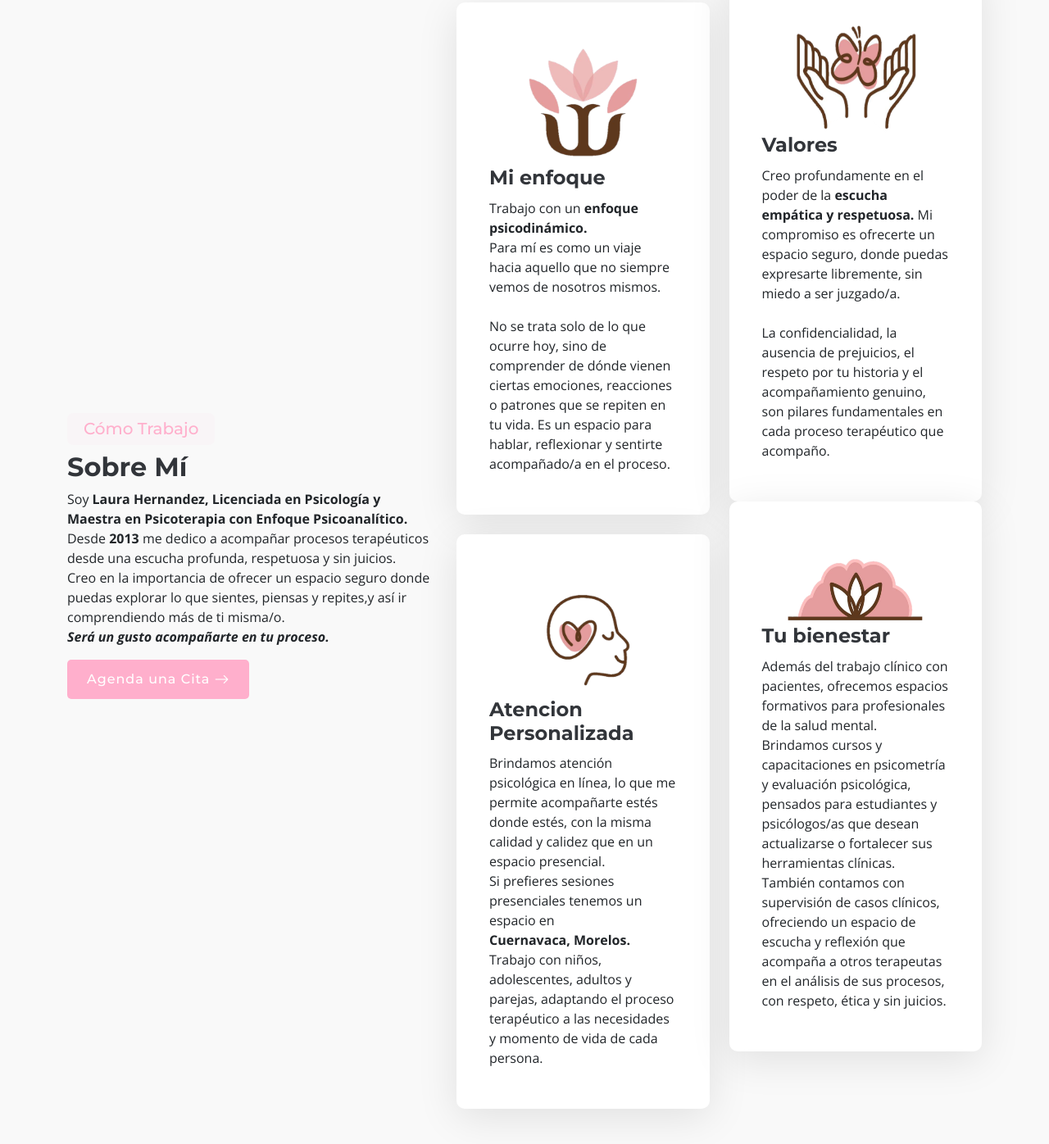
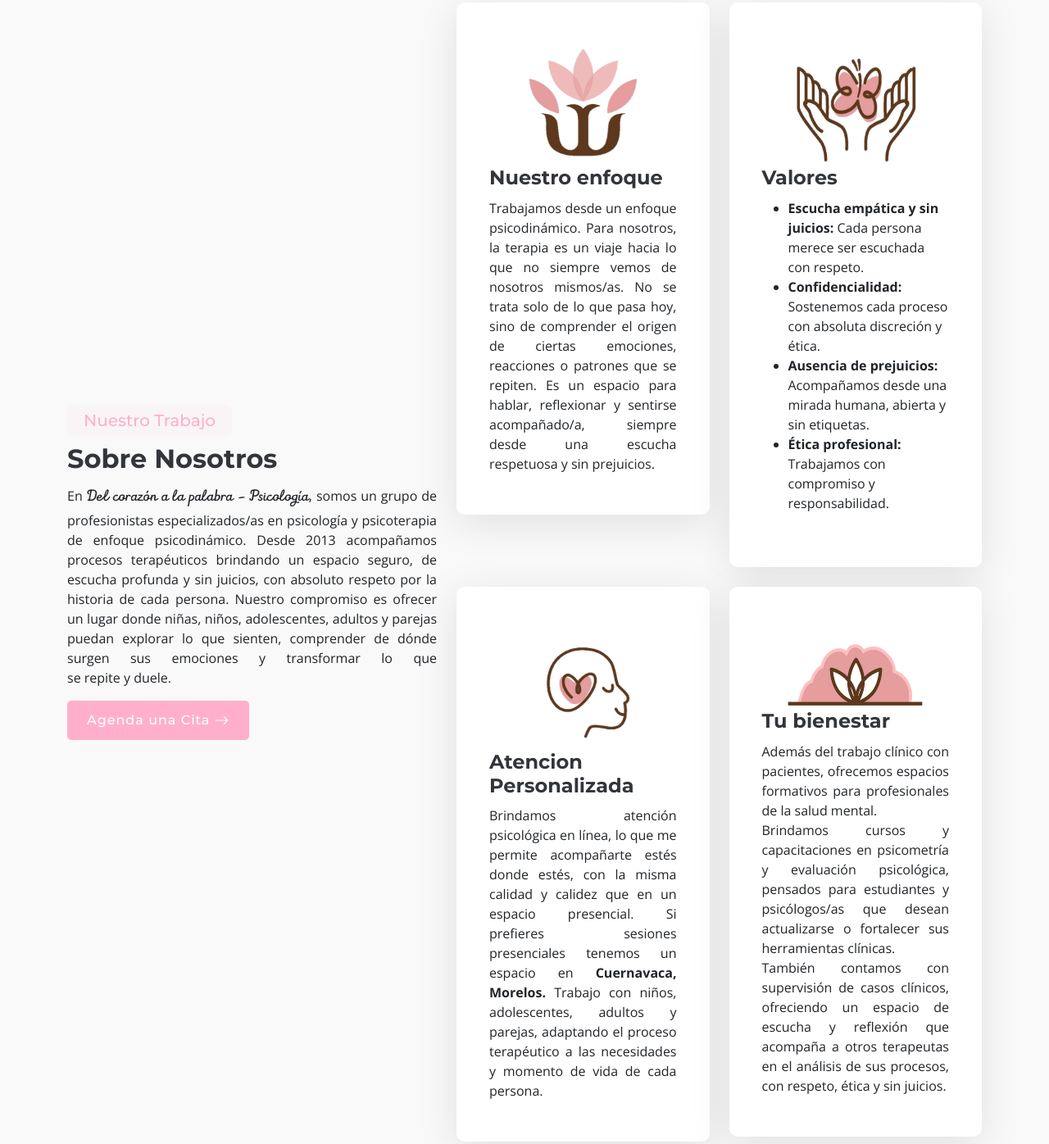
Before and after one commit to Zonoxply29/psicologa_web, a plain HTML site: page index.html in a window 1280 px wide. Shown: the part 857-2253 px from the top of the page at 82% size. Drawn offline with nearby package versions, Linux system fonts and the light colour scheme; no server answers.

Commit message:
Cambios en el texto

```diff
--- a/assets/css/main.css
+++ b/assets/css/main.css
@@ -1449,7 +1449,7 @@ section,
 
 .about .icon-boxes .col-md-6:nth-child(2) .icon-box,
 .about .icon-boxes .col-md-6:nth-child(4) .icon-box {
-  margin-top: -40px;
+  margin-top: 0px;
 }
 
 @media (max-width: 768px) {
@@ -3606,3 +3606,10 @@ section,
     text-align: center;
   }
 }
+
+/* Clase para aplicar la fuente FuentePsicologa a textos específicos */
+.fuente-psicologa {
+  font-family: 'FuentePsicologa', var(--heading-font);
+  font-weight: 400;
+  font-size: 1.5rem;
+}
--- a/index.html
+++ b/index.html
@@ -78,12 +78,11 @@
             </ul>
           </li>
         -->
-          <li><a href="index.html#contact">Contacto</a></li>
         </ul>
         <i class="mobile-nav-toggle d-xl-none bi bi-list"></i>
       </nav>
 
-      <a class="btn-getstarted" href="index.html#about">Reserva Una Cita</a>
+      <a class="btn-getstarted" href="index.html#contact">Reserva Una Cita</a>
 
     </div>
   </header>
@@ -98,8 +97,8 @@
       <div class="container">
         <div class="row">
           <div class="col-lg-10">
-            <h2 data-aos="fade-up" data-aos-delay="100">Acompañamiento Psciológico</h2>
-            <p data-aos="fade-up" data-aos-delay="200">Existe una solucion a tus problemas</p>
+            <h2 data-aos="fade-up" data-aos-delay="100">Acompañamiento Psicológico</h2>
+            <p data-aos="fade-up" data-aos-delay="200">Un lugar para sentirte, pensarte y hablar libremente.</p>
           </div>
           <!--<div class="col-lg-5" data-aos="fade-up" data-aos-delay="300">
             <form action="forms/newsletter.php" method="post" class="php-email-form">
@@ -158,15 +157,16 @@
         <div class="row align-items-xl-center gy-5">
 
           <div class="col-xl-5 content">
-            <h3>Cómo Trabajo</h3>
-            <h2>Sobre Mí</h2>
-            <p> Soy <b>Laura Hernandez, Licenciada en Psicología y Maestra en Psicoterapia con Enfoque
-                Psicoanalítico.</b>
-              <br>Desde <b>2013</b> me dedico a acompañar procesos terapéuticos desde una escucha profunda, respetuosa y
-              sin juicios.
-              <br>Creo en la importancia de ofrecer un espacio seguro donde puedas explorar lo que sientes, piensas y
-              repites,y así ir comprendiendo más de ti misma/o.
-              <br><i><b>Será un gusto acompañarte en tu proceso.</b></i>
+            <h3>Nuestro Trabajo</h3>
+            <h2>Sobre Nosotros</h2>
+            <p style="text-align: justify; text-justify: inter-word;"> En <span class="fuente-psicologa">Del corazón a la palabra - Psicología</span>, somos un grupo de
+              profesionistas especializados/as en
+              psicología y psicoterapia de enfoque psicodinámico.
+              Desde 2013 acompañamos procesos terapéuticos brindando un espacio seguro, de escucha profunda y sin
+              juicios, con absoluto respeto por la historia de cada persona.
+
+              Nuestro compromiso es ofrecer un lugar donde niñas, niños, adolescentes, adultos y parejas puedan explorar
+              lo que sienten, comprender de dónde surgen sus emociones y transformar lo que se repite y duele.
             </p>
             <a href="#" class="read-more"><span>Agenda una Cita</span><i class="bi bi-arrow-right"></i></a>
           </div>
@@ -178,13 +178,13 @@
                 <div class="icon-box">
                   <img src="assets/img/flor_psi_sin_fondo.png" alt="" width="160vh" height="150vh"
                     class="mx-auto d-block">
-                  <h3>Mi enfoque</h3>
-                  <p>
-                    Trabajo con un <b>enfoque psicodinámico.</b> <br> Para mí es como un viaje hacia aquello que no
-                    siempre vemos de nosotros mismos. <br>
-                    <br> No se trata solo de lo que ocurre hoy, sino de comprender de dónde vienen ciertas emociones,
-                    reacciones o patrones que se repiten en tu vida.
-                    Es un espacio para hablar, reflexionar y sentirte acompañado/a en el proceso.
+                  <h3>Nuestro enfoque</h3>
+                  <p style="text-align: justify; text-justify: inter-word;">
+                    Trabajamos desde un enfoque psicodinámico. Para nosotros, la terapia es un viaje hacia lo que no
+                    siempre vemos de nosotros mismos/as. No se trata solo de lo que pasa hoy, sino de comprender el
+                    origen de ciertas emociones, reacciones o patrones que se repiten.
+                    Es un espacio para hablar, reflexionar y sentirse acompañado/a, siempre desde una escucha respetuosa
+                    y sin prejuicios.
                   </p>
                 </div>
               </div> <!-- End Icon Box -->
@@ -193,12 +193,12 @@
                 <div class="icon-box">
                   <img src="assets/img/manos_sin_fondo.png" alt="" width="160vh" height="150vh" class="mx-auto d-block">
                   <h3>Valores</h3>
-                  <p>Creo profundamente en el poder de la <b>escucha empática y respetuosa.</b> Mi compromiso es
-                    ofrecerte un espacio seguro, donde puedas expresarte libremente, sin miedo a ser juzgado/a. <br>
-                    <br>
-                    La confidencialidad, la ausencia de prejuicios, el respeto por tu historia y el acompañamiento
-                    genuino, son pilares fundamentales en cada proceso terapéutico que acompaño.
-                  </p>
+                    <ul>
+                      <li><b>Escucha empática y sin juicios:</b> Cada persona merece ser escuchada con respeto.</li>
+                      <li><b>Confidencialidad:</b> Sostenemos cada proceso con absoluta discreción y ética.</li>
+                      <li><b>Ausencia de prejuicios:</b> Acompañamos desde una mirada humana, abierta y sin etiquetas.</li>
+                      <li><b>Ética profesional:</b> Trabajamos con compromiso y responsabilidad.</li>
+                    </ul>
                 </div>
               </div> <!-- End Icon Box -->
 
@@ -206,11 +206,9 @@
                 <div class="icon-box">
                   <img src="assets/img/cabeza_ps.png" alt="" width="160vh" height="150vh" class="mx-auto d-block">
                   <h3>Atencion Personalizada</h3>
-                  <p>Brindamos atención psicológica en línea, lo que me permite acompañarte estés donde estés, con la
+                  <p style="text-align: justify; text-justify: inter-word;">Brindamos atención psicológica en línea, lo que me permite acompañarte estés donde estés, con la
                     misma calidad y calidez que en un espacio presencial.
-                    <br>
-                    Si prefieres sesiones presenciales tenemos un espacio en <br><b>Cuernavaca, Morelos.</b>
-                    <br>
+                    Si prefieres sesiones presenciales tenemos un espacio en <b>Cuernavaca, Morelos.</b>
                     Trabajo con niños, adolescentes, adultos y parejas, adaptando el proceso terapéutico a las
                     necesidades y momento de vida de cada persona.
                   </p>
@@ -222,7 +220,7 @@
                   <img src="assets/img/flor_fondo_transparente.png" alt="" width="190vh" height="100vh"
                     class="mx-auto d-block">
                   <h3>Tu bienestar</h3>
-                  <p>Además del trabajo clínico con pacientes, ofrecemos espacios formativos para profesionales de la
+                  <p style="text-align: justify; text-justify: inter-word;">Además del trabajo clínico con pacientes, ofrecemos espacios formativos para profesionales de la
                     salud mental.
                     <br>
                     Brindamos cursos y capacitaciones en psicometría y evaluación psicológica, pensados para estudiantes
@@ -306,7 +304,7 @@
     <section id="nacionalidades" class="pacientes nacionalidades section light-background">
       <div class="container section-title" data-aos="fade-up">
         <h2>Nacionalidades de los Pacientes Atendidos</h2>
-        <p>He tenido el privilegio de acompañar en su proceso terapéutico a personas de diferentes nacionalidades,
+        <p style="text-align: justify; text-justify: inter-word;">He tenido el privilegio de acompañar en su proceso terapéutico a personas de diferentes nacionalidades,
           brindando apoyo psicológico sin importar fronteras geográficas a través de la terapia en línea.</p>
       </div>
 
@@ -370,7 +368,7 @@
       <!-- Section Title -->
       <div class="container section-title" data-aos="fade-up">
         <h2>Servicios</h2>
-        <p><i>"Tu <b>bienestar emocional es mi prioridad.</b> Con un enfoque centrado en tus necesidades, ofrezco una
+        <p style="text-align: justify; text-justify: inter-word;"><i>"Tu <b>bienestar emocional es mi prioridad.</b> Con un enfoque centrado en tus necesidades, ofrezco una
             gama de servicios terapéuticos para acompañarte en momentos de cambio,
             superación de obstáculos y búsqueda de equilibrio personal. Descubre cómo podemos <b>trabajar juntos</b>
             para alcanzar tus objetivos de <b>salud mental y crecimiento.</b>"</i></p>
@@ -846,8 +844,10 @@
               </div>
               <h4><sup>$</sup><span id="precio-valoracion" data-precio-usd="0"></span></h4> <!--PRECIO VALORACION-->
               <ul>
-                <p class="text-center">Cada proceso terapéutico es único, por eso adapto los honorarios a tus posibilidades, sin planes rígidos ni paquetes cerrados. La prioridad es ofrecer un acompañamiento justo y respetuoso.</p>
-               <!--
+                <p class="text-center">Cada proceso terapéutico es único, por eso adapto los honorarios a tus
+                  posibilidades, sin planes rígidos ni paquetes cerrados. La prioridad es ofrecer un acompañamiento
+                  justo y respetuoso.</p>
+                <!--
                 <li><i class="bi bi-check"></i> <span>Evaluación inicial y recomendaciones</span></li>
                 <li><i class="bi bi-check"></i> <span>Espacio para plantear tus objetivos y dudas</span></li>
                 <li><i class="bi bi-check"></i> <span>Definición del enfoque de trabajo</span></li>
@@ -866,7 +866,8 @@
 
               <h4><sup>$</sup><span id="precio-flexible" data-precio-usd="500"></span></h4> <!--PRECIO FLEXIBLE-->
               <ul>
-                <p class="text-center"> La primera consulta es con costo general, es un espacio breve para conocernos, aclarar dudas y explorar juntos cómo puedo apoyarte en tu camino.</p>
+                <p class="text-center"> La primera consulta es con costo general, es un espacio breve para conocernos,
+                  aclarar dudas y explorar juntos cómo puedo apoyarte en tu camino.</p>
               </ul>
               <div class="text-center"><a href="#contact" class="buy-btn">Contactame</a></div>
             </div>
@@ -880,7 +881,8 @@
               </div>
               <h4><sup>$</sup><span id="precio-integral" data-precio-usd="1500"></span></h4> <!--PRECIO INTEGRAL-->
               <ul>
-                <p class="text-center"> Después de la valoración, el pago se realiza por sesión. La frecuencia y duración las definimos juntos, respetando tu ritmo y necesidades.</p>
+                <p class="text-center"> Después de la valoración, el pago se realiza por sesión. La frecuencia y
+                  duración las definimos juntos, respetando tu ritmo y necesidades.</p>
               </ul>
               <div class="text-center"><a href="#" class="buy-btn">Contactame</a></div>
             </div>
@@ -898,7 +900,8 @@
                 <ul>
                   <li>
                     <p>
-                      Estoy abierta a conversar sobre costos y formas de pago para encontrar la opción que mejor se adapte a ti.
+                      Estoy abierta a conversar sobre costos y formas de pago para encontrar la opción que mejor se
+                      adapte a ti.
                     </p>
                   </li>
                 </ul>
@@ -1135,7 +1138,7 @@
             <div class="text-center">
               <h3>"Haz la diferencia en tu vida, reserva tu cita ahora"</h3>
               <p>Miles de mujeres han confiado en mí para mejorar su bienestar emocional.</p>
-              <a class="cta-btn" href="#">Reserva Ahora</a>
+              <a class="cta-btn" href="index.html#contact">Reserva Ahora</a>
             </div>
           </div>
         </div>
@@ -1526,16 +1529,16 @@
             <a href=""><i class="bi bi-linkedin"></i></a>
           </div>
         </div>
-
         <div class="col-lg-2 col-6 footer-links">
           <h4>Secciones</h4>
           <ul>
-            <li><a href="#">Inicio</a></li>
-            <li><a href="#">Sobre Mi</a></li>
-            <li><a href="#">Servicios</a></li>
-            <li><a href="#">Planes de Precios</a></li>
-            <li><a href="#">Preguntas Frecuentes</a></li>
-            <li><a href="#">Contacto</a></li>
+            <li><a href="index.html#hero">Inicio</a></li>
+            <li><a href="index.html#about">Sobre Mi</a></li>
+            <li><a href="index.html#services">Servicios</a></li>
+            <li><a href="index.html#cursos">Cursos</a></li>
+            <li><a href="index.html#pricing">Modalidades y Honorarios</a></li>
+            <li><a href="index.html#faq">Preguntas Frecuentes</a></li>
+            <li><a href="index.html#contact">Contacto</a></li>
           </ul>
         </div>
         <!--
@@ -1559,7 +1562,7 @@
     </div>
 
     <div class="container copyright text-center mt-4">
-      <p>©</span> <strong class="sitename">Psicologa</strong> <span>Derechos Reservados</span></p>
+      <h1 class="fuente-psicologa">Del corazón a la palabra <br><span>Psicología</span></h1>
     </div>
 
   </footer>
```
